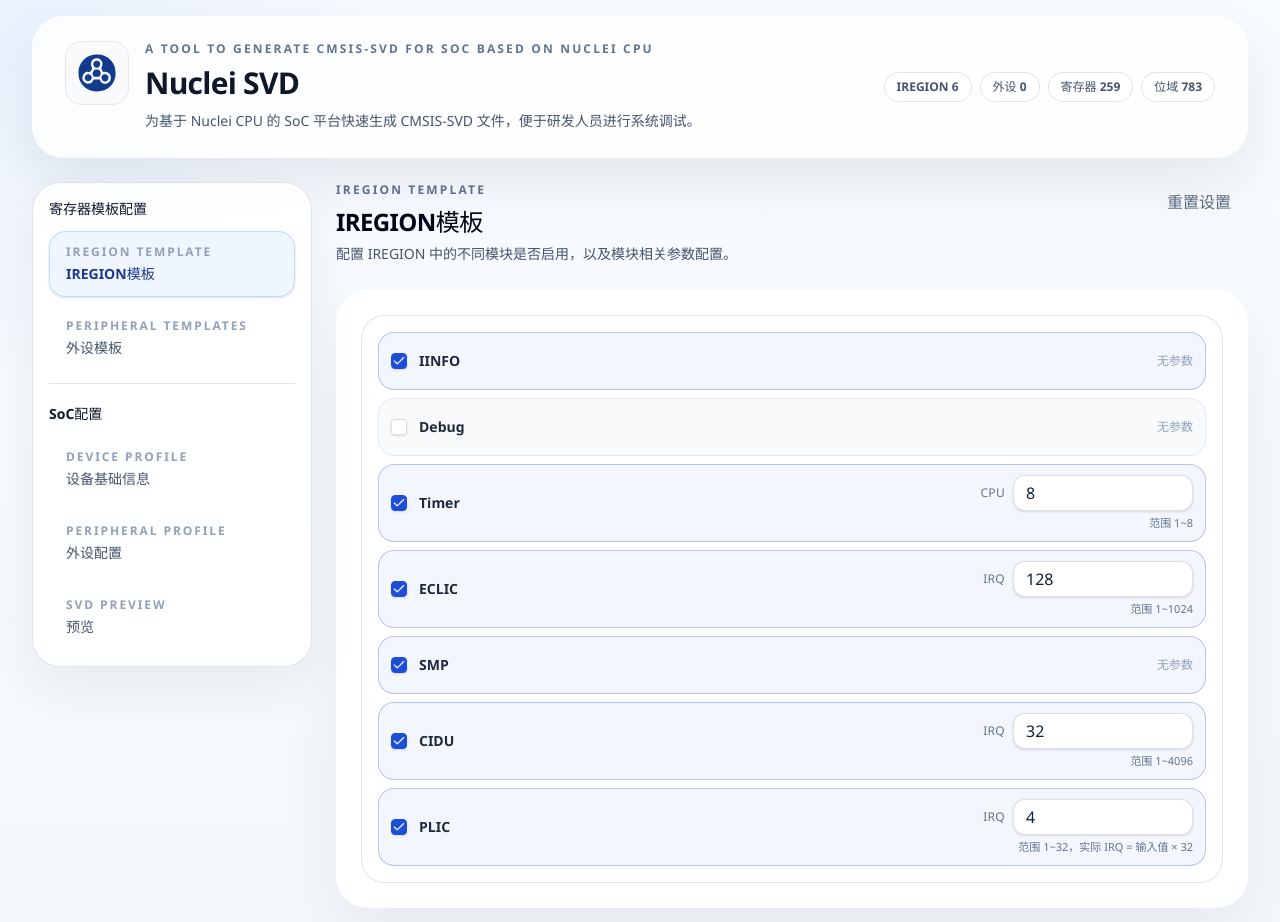
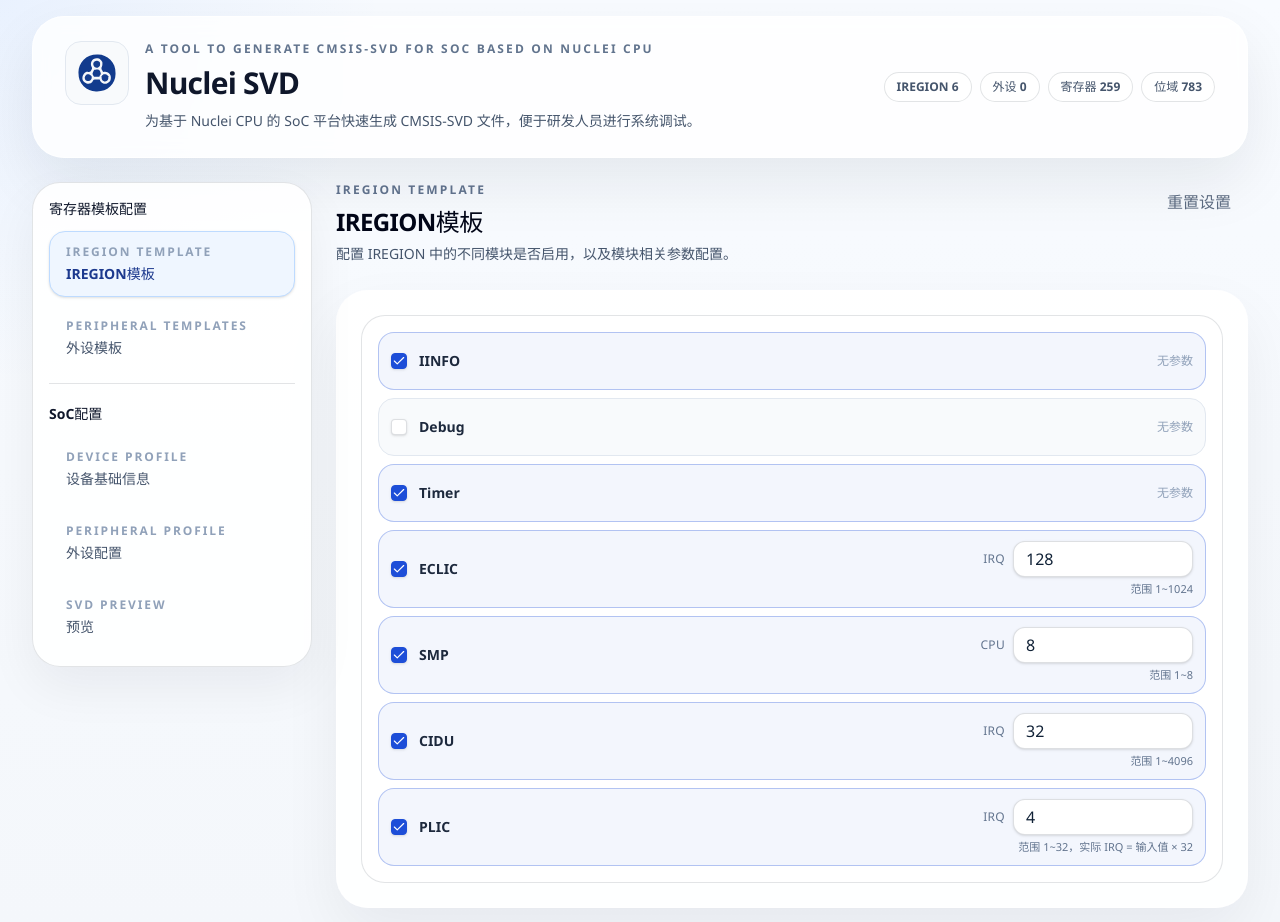
Before and after one commit to qiujiandong/nuclei-svd, a React (Vite) app: page / in a window 1280 px wide. Built offline with nearby package versions, Linux system fonts and the light colour scheme.

Commit message:
feat: Move the cpu count input from Timer to SMP
Signed-off-by: Jiandong Qiu <qiujiandong1998@gmail.com>

```diff
--- a/src/app/pages/IRegionTemplatePage.tsx
+++ b/src/app/pages/IRegionTemplatePage.tsx
@@ -30,14 +30,6 @@
   {
     field: 'timerExist',
     label: 'Timer',
-    paramField: 'cpuCount',
-    paramLabel: 'CPU Count',
-    paramShortLabel: 'CPU',
-    helperText: '范围 1~8',
-    inputMode: 'numeric',
-    min: 1,
-    max: 8,
-    placeholder: '8',
   },
   {
     field: 'eclicExist',
@@ -51,7 +43,17 @@
     max: 1024,
     placeholder: '64',
   },
-  { field: 'smpExist', label: 'SMP' },
+  {
+    field: 'smpExist', label: 'SMP',
+    paramField: 'cpuCount',
+    paramLabel: 'CPU Count',
+    paramShortLabel: 'CPU',
+    helperText: '范围 1~8',
+    inputMode: 'numeric',
+    min: 1,
+    max: 8,
+    placeholder: '8',
+  },
   {
     field: 'ciduExist',
     label: 'CIDU',
```
